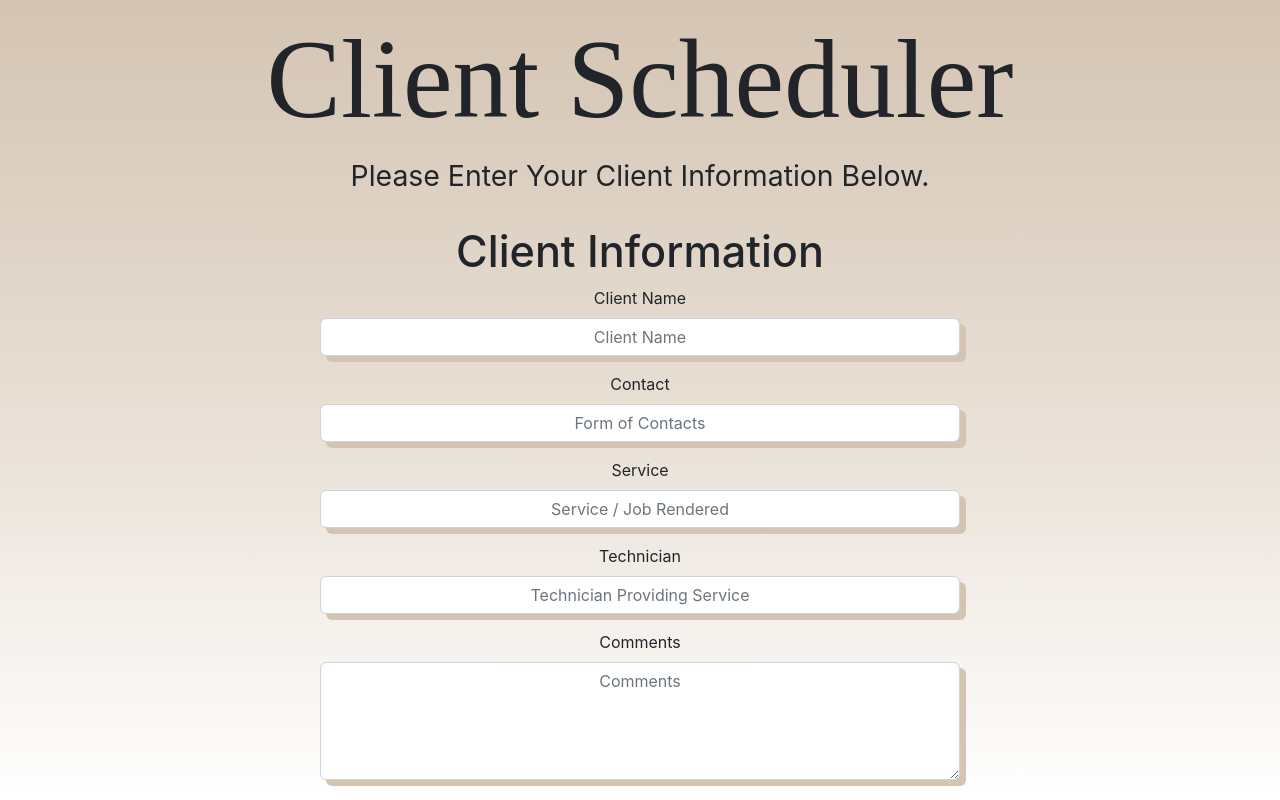
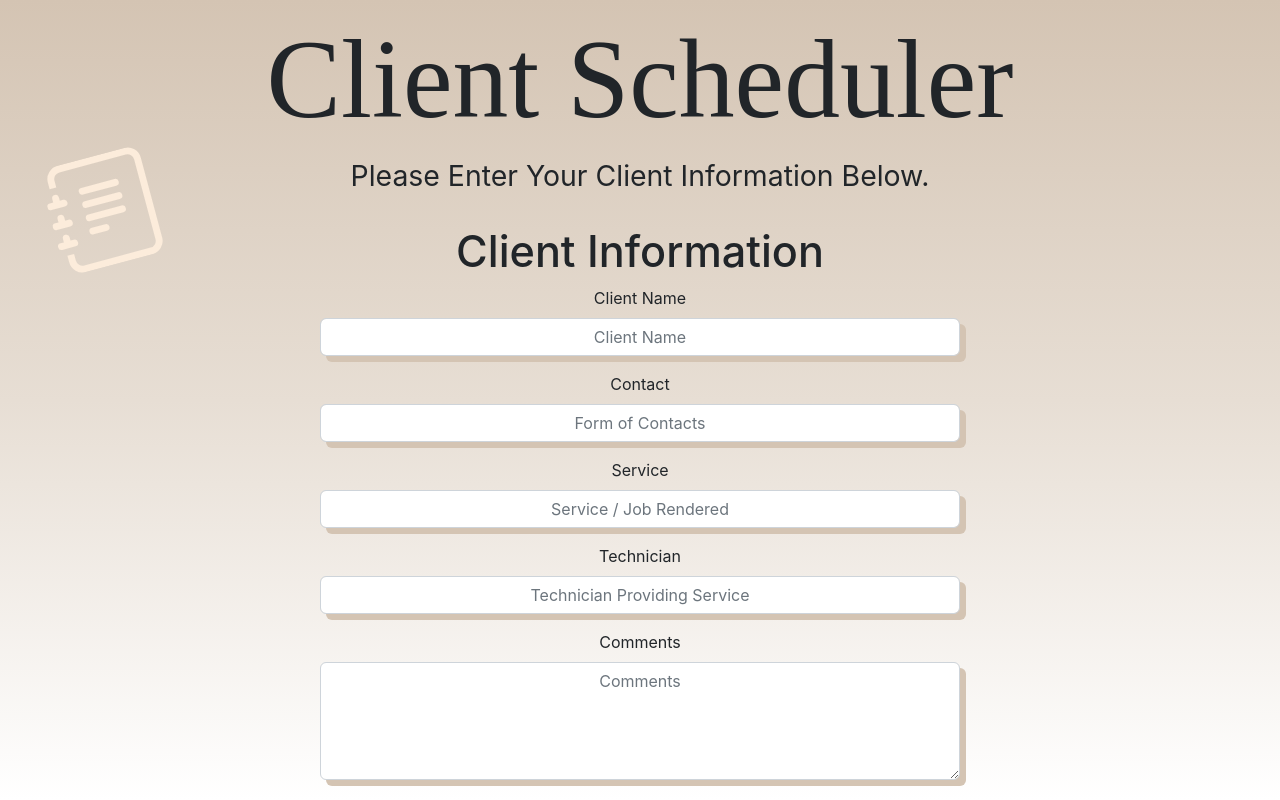
Before and after one commit to cLosDevelopments/client-app, a React (Create React App) app: page / in a window 1280 px wide. Shown: the top 800 px of the page. Built offline with nearby package versions, Linux system fonts and the light colour scheme.

Commit message:
page redeploy

```diff
--- a/src/App.css
+++ b/src/App.css
@@ -45,6 +45,10 @@ body,
   width: 50%;
   text-align: center;
   box-shadow: 6px 6px rgb(212, 196, 179);
+}
+
+.Intro, .Client-Info {
+  position: relative;
 }
 
 .Intro {
@@ -99,6 +103,13 @@ a {
   border: 1px solid black;
 }
 
+.book-background-img {
+  position: absolute;
+  left: 50px;
+  transform: rotate(-15deg);
+  color: rgb(252, 236, 219);
+}
+
 @media only screen and (max-width: 607px) {
   table {
     font-size: 12px;
--- a/src/Components/Header/Header.jsx
+++ b/src/Components/Header/Header.jsx
@@ -3,7 +3,13 @@ import React from "react";
 export default function Header() {
   return (
     <div>
-      <section className="background-images"></section>
+      <section className="background-images">
+        <svg xmlns="http://www.w3.org/2000/svg" width="110" height="110" fill="currentColor" className="bi bi-journal-text book-background-img" viewBox="0 0 16 16">
+          <path d="M5 10.5a.5.5 0 0 1 .5-.5h2a.5.5 0 0 1 0 1h-2a.5.5 0 0 1-.5-.5zm0-2a.5.5 0 0 1 .5-.5h5a.5.5 0 0 1 0 1h-5a.5.5 0 0 1-.5-.5zm0-2a.5.5 0 0 1 .5-.5h5a.5.5 0 0 1 0 1h-5a.5.5 0 0 1-.5-.5zm0-2a.5.5 0 0 1 .5-.5h5a.5.5 0 0 1 0 1h-5a.5.5 0 0 1-.5-.5z"/>
+          <path d="M3 0h10a2 2 0 0 1 2 2v12a2 2 0 0 1-2 2H3a2 2 0 0 1-2-2v-1h1v1a1 1 0 0 0 1 1h10a1 1 0 0 0 1-1V2a1 1 0 0 0-1-1H3a1 1 0 0 0-1 1v1H1V2a2 2 0 0 1 2-2z"/>
+          <path d="M1 5v-.5a.5.5 0 0 1 1 0V5h.5a.5.5 0 0 1 0 1h-2a.5.5 0 0 1 0-1H1zm0 3v-.5a.5.5 0 0 1 1 0V8h.5a.5.5 0 0 1 0 1h-2a.5.5 0 0 1 0-1H1zm0 3v-.5a.5.5 0 0 1 1 0v.5h.5a.5.5 0 0 1 0 1h-2a.5.5 0 0 1 0-1H1z"/>
+        </svg>
+      </section>
       <p className="Intro">Please Enter Your Client Information Below.</p>
     </div>
   );
```
